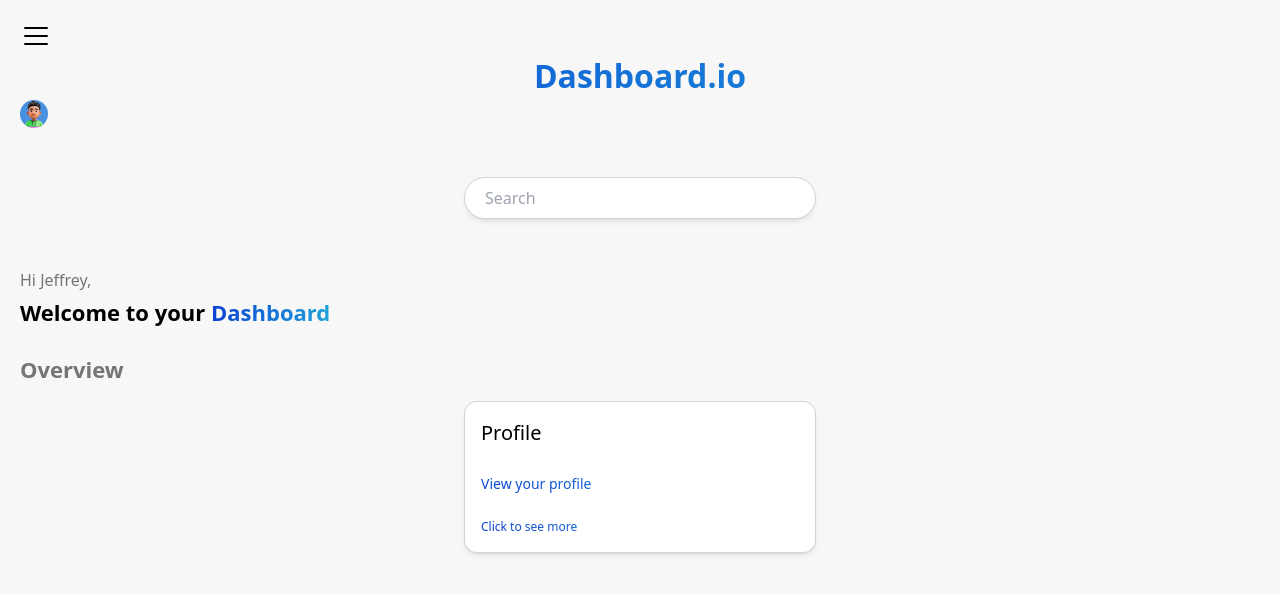
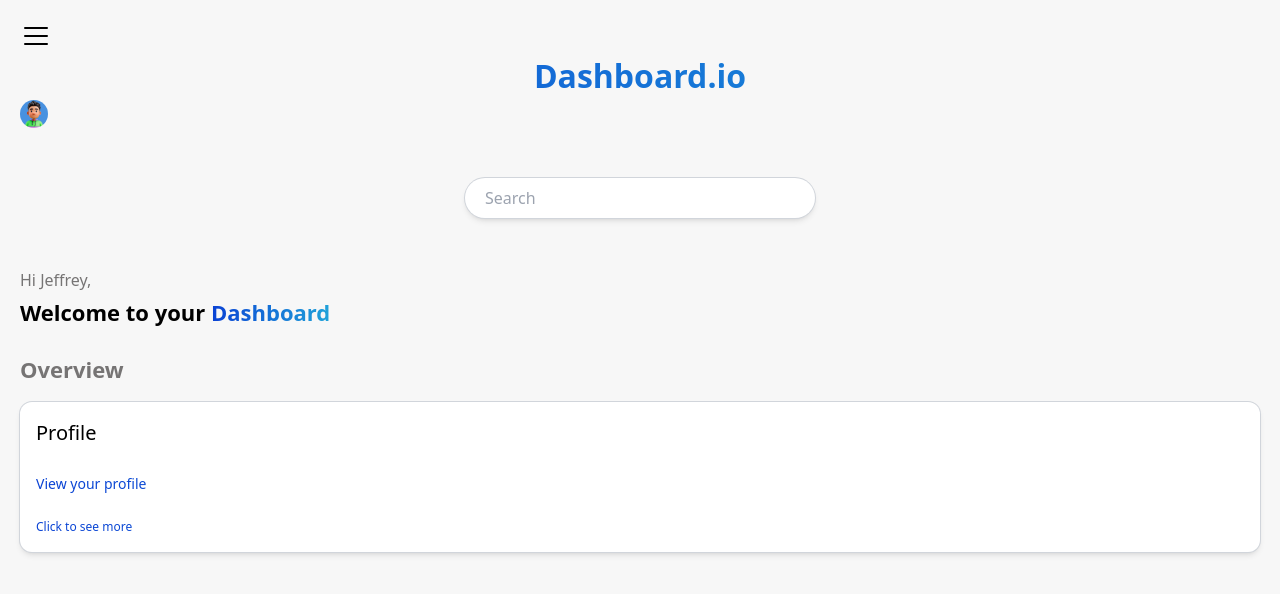
Before and after one commit to jeffreychery009/Dashboard-profile, a React (Vite) app: page / in a window 1280 px wide. Shown: the top 594 px of the page. Built offline with nearby package versions, Linux system fonts and the light colour scheme.

Commit message:
Additional changes

```diff
--- a/package.json
+++ b/package.json
@@ -10,6 +10,7 @@
     "preview": "vite preview"
   },
   "dependencies": {
+    "axios": "^1.7.2",
     "react": "^18.3.1",
     "react-dom": "^18.3.1",
     "react-router-dom": "^6.25.1"
--- a/tailwind.config.js
+++ b/tailwind.config.js
@@ -19,7 +19,7 @@ export default {
       },
 
       width: {
-        "card-w": "21.875rem",
+        "card-w": "100%",
       },
 
       height: {
```
Also changed, not shown: 1 other file (tests, documents, lock files or other folders).
